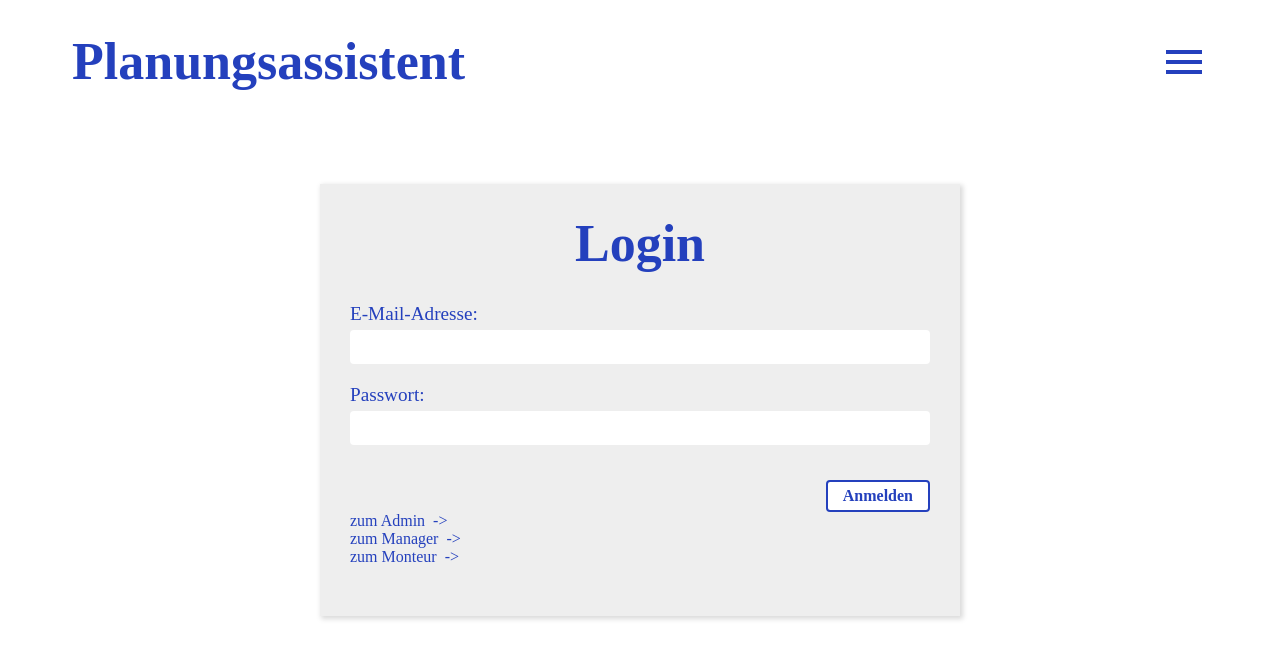
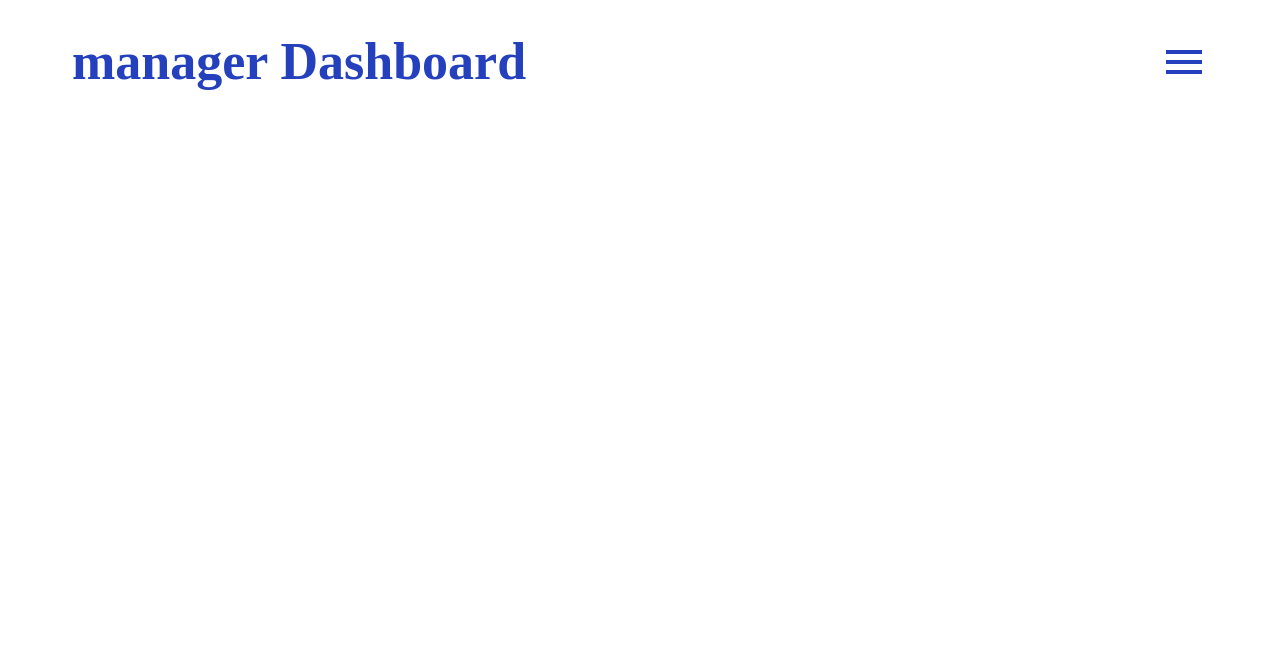
Before and after one commit to ScheduPlan/frontend, a React (Create React App) app: page /admin in a window 1280 px wide. Before the commit this address led to /. Shown: the top 658 px of the page. Built offline with nearby package versions, Linux system fonts and the light colour scheme; the HTML template or start-up script is replaced by a standard one.

Commit message:
fix: edited paths & components

```diff
--- a/src/App.js
+++ b/src/App.js
@@ -1,35 +1,33 @@
 import { BrowserRouter, Routes, Route, Navigate } from 'react-router-dom';
-import React, { useContext, useEffect } from 'react';
-import AuthContext, { AuthProvider } from './AuthProvider';
-import axios from 'axios';
-import user from './UserExample'; //später raus
+import React, { useContext } from 'react';
+import AuthContext from './AuthProvider';
+import TestUser , {roles} from './UserExample'; //später raus
 import Layout from './components/Layout';
-import RequireAuth from './RequireAuth';
 
 // import pages
 import Login from './pages/Login';
-import ManagerDashboard from './pages/ManagerDashboard';
-import AssemblerDashboard from './pages/AssemblerDashboard';
-import AdminDashboard from './pages/AdminDashboard';
+import Dashboard from './pages/Dashboard';
 import ChangePassword from './pages/ChangePassword';
+import Error404 from './pages/Error404';
+import CreatePerson from './pages/CreatePerson';
 import CreateAppointment from './pages/CreateAppointment';
-import Error404 from './pages/Error404';
+import Schedule from './pages/Schedule';
 
 export default function App() {
 
   const { auth } = useContext(AuthContext);
 
   function redirect() {
-    if (user.role=="admin") {
+    if (TestUser.role=="admin") {
       window.location.href = 'admin';
       return (
         <Navigate to="/admin" replace />
       )
-    } else if (user.role=="manager") {
+    } else if (TestUser.role=="manager") {
       return (
         <Navigate to="/manager" replace />
       )
-    } else if (user.role=="assembler") {
+    } else if (TestUser.role=="assembler") {
       return (
         <Navigate to="/assembler" replace />
       )
@@ -45,22 +43,27 @@ export default function App() {
       {/*<AuthProvider>*/}
       <Layout>
         <Routes>
-          {/*<Route path='/' element={(user.is_loged_in === true ? redirect : <Login />)} />*/}
+          {/*{roles.map((role, index) => (
+            <Route key={index} path={role.role} element={<Dashboard />}> {// für jede Rolle wird ein Pfad erstellt und das Dashboard ausgegeben}
+              {role.links?.map((link, index) => (
+                console.log(link.path),
+                <Route key={index} path={link.path} element={link.component} /> // jede Rolle hat eigene Unterseiten & Menülinks wozu hier separate Routen erzeugt werden
+              ))}
+            </Route>
+          ))}*/}
+
           <Route path='/' element={<Login />} />
 
-          <Route element={<RequireAuth allowedRoles="admin" />}>
-            <Route path='/admin' element={<AdminDashboard />} />
+          <Route path='/admin' element={<Dashboard />}>
+            <Route path='/admin/newPerson' element={<CreatePerson />} />
           </Route>
 
-          <Route path='/manager' element={<ManagerDashboard />} />
+          <Route path='/manager' element={<Dashboard />}>
+            <Route path='/manager/schedule' element={<Schedule />} />
             <Route path='/manager/appointment' element={<CreateAppointment />} />
+          </Route>
 
-          {/*<Route element={<RequireAuth allowedRoles="manager" />}>
-            <Route path='/manager' element={<ManagerDashboard />} />
-            <Route path='/manager/appointment' element={<CreateAppointment />} />
-          </Route>*/}
-
-          <Route path='/assembler' element={user.role=="assembler" ? <AssemblerDashboard /> : redirect} />
+          <Route path='/assembler' element={<Dashboard />} />
 
           <Route path='/password' element={<ChangePassword />} />
           <Route path='*' element={<Error404 />} />
--- a/src/UserExample.js
+++ b/src/UserExample.js
@@ -1,14 +1,44 @@
+import CreatePerson from './pages/CreatePerson';
+import CreateAppointment from './pages/CreateAppointment';
+import Schedule from './pages/Schedule';
+
 const user = {
     is_loged_in: true,
     role: "manager",
-    name: "Max Mustermann",
+    firstname: "Max",
+    lastname: "Mustermann",
     email: "max@muster.de"
 }
 
-const roles = {
-    admin: "admin",
-    manager: "manager",
-    assembler: "assembler"
-}
+export const roles = [
+  {
+    role: "admin",
+    links: [
+      {
+        path: "admin/newPerson",
+        title: "Mitarbeiter anlegen",
+        component: <CreatePerson />
+      }
+    ]
+  },
+  {
+    role: "manager",
+    links: [
+      {
+        path: "/manager/schedule",
+        title: "Planungsassistent",
+        component: <Schedule />
+      },
+      {
+        path: "/manager/appointment",
+        title: "Termine anlegen",
+        component: <CreateAppointment />
+      }
+    ]
+  },
+  {
+    role: "assembler"
+  }
+]
 
 export default user;
--- a/src/components/Header.js
+++ b/src/components/Header.js
@@ -2,8 +2,9 @@ import React, { useState, useRef } from 'react'
 import style from './Header.module.css';
 import Path from '../icons/Paths';
 import Menue from './Menue';
+import TestUser, { roles } from '../UserExample';
 
-export default function Header(props) {
+export default function Header() {
     //const { auth, user } = useContext(AuthContext);
     const [isMenueOpen, setMenueOpen] = useState(false);
     const [menueIcon, setMenueIcon] = useState("menue");
@@ -19,6 +20,11 @@ export default function Header(props) {
         }
     }
 
+    /**
+     *
+     * @param {*} e
+     * close menu onClick anywhere - not menue
+     */
     const closeMenue = (e)=>{
         if(isMenueOpen && !menueButton.current.contains(e.target)){
             setMenueOpen(false);
@@ -30,11 +36,11 @@ export default function Header(props) {
 
     return (
         <div className={style.header_wrapper}>
-            <h1>{props.title}</h1>
+            <h1>{TestUser.role} Dashboard</h1>
             <svg ref={menueButton} onClick={toggleMenue} xmlns="http://www.w3.org/2000/svg" width="48" height="48" viewBox="0 -960 960 960" fill="var(--primary)">
                 <path d={Path(menueIcon)} />
             </svg>
-            <Menue trigger={isMenueOpen} links={props.menueLinks} />
+            <Menue trigger={isMenueOpen} links={roles.find((r) => r.role === TestUser.role).links} />
         </div>
     )
 }
--- a/src/components/Layout.js
+++ b/src/components/Layout.js
@@ -1,32 +1,13 @@
-import React, { useEffect, useContext } from "react";
-import AuthContext from "../AuthProvider";
+import React, { useEffect } from "react";
 import userTest from '../UserExample';
 import Header from "./Header";
 
 export default function Layout(props) {
     //const { auth, user } = useContext(AuthContext);
 
-    /*useEffect(() => {
+    useEffect(() => {
         setContent();
     }, []); //auth, user*/
-
-    const adminLinks = [
-        {
-          path: "/admin",
-          title: "Mitarbeiter anlegen"
-        }
-      ]
-
-      const managerLinks = [
-        {
-          path: "/manager",
-          title: "Planungsassistent"
-        },
-        {
-            path: "manager/appointment",
-            title: "Termine anlegen"
-        }
-      ]
 
     function setContent() {
         let content;
@@ -37,28 +18,12 @@ export default function Layout(props) {
                 </div>
             )
         } else {
-            if (userTest.role=="admin") {
-                 content = (<div>
-                    <Header title="Neuen Mitarbeiter anlegen" menueLinks={adminLinks} />
-                    <main>{props.children}</main>
-                </div>)
-            } else if (userTest.role=="manager") {
-                content = (<div>
-                    <Header title="Planungsassistent" menueLinks={managerLinks} />
-                    <main>{props.children}</main>
-                </div>)
-            } else if (userTest.role=="assembler") {
-                content = (<div>
-                    <Header title="Termin&shy;kalender" />
-                    <main>{props.children}</main>
-                </div>)
-            } else {
-                content = (
-                    <div>
-                        <main>{props.children}</main>
-                    </div>
-                )
-            }
+           content = (
+            <div>
+                <Header />
+                <main>{props.children}</main>
+            </div>
+           )
         }
         return content;
     }
--- a/src/components/Menue.js
+++ b/src/components/Menue.js
@@ -2,17 +2,19 @@ import React from 'react';
 import style from './Menue.module.css';
 import user from '../UserExample';
 import { Link } from 'react-router-dom';
+import TestUser, { roles } from '../UserExample';
 
 export default function Menue(props) {
     return (
         <div className={style.menue_wrapper} state={props.trigger ? "open" : ""}>
             <p><b>{user.name}</b></p>
             <div className={style.menue_links}>
-                {props.links?.map((link) => (
-                    <Link to={link.path}>{link.title}</Link>
+                <Link to={'/' + TestUser.role} replace>Dashboard</Link>
+                {roles.find((r) => r.role === TestUser.role).links.map((link, index) => (
+                    <Link key={index} to={link.path}>{link.title}</Link>
                 ))}
-                <Link to='/password'>Passwort ändern</Link>
-                <Link to='/'>Logout</Link>
+                <Link to='/password' replace>Passwort ändern</Link>
+                <Link to='/' replace>Logout</Link>
             </div>
         </div>
     )
--- a/src/components/Menue.module.css
+++ b/src/components/Menue.module.css
@@ -10,11 +10,13 @@
     transition: 0.4s ease;
     width: 16rem;
     height: calc(100vh - 6rem);
+    transition-delay: 0.2s;
 }
 
 .menue_wrapper[state="open"] {
     right: 0;
     opacity: 1;
+    transition-delay: 0;
 }
 
 .menue_wrapper>p {
```
